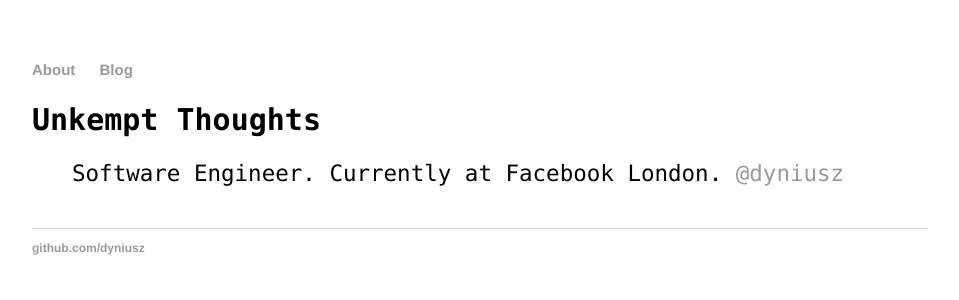
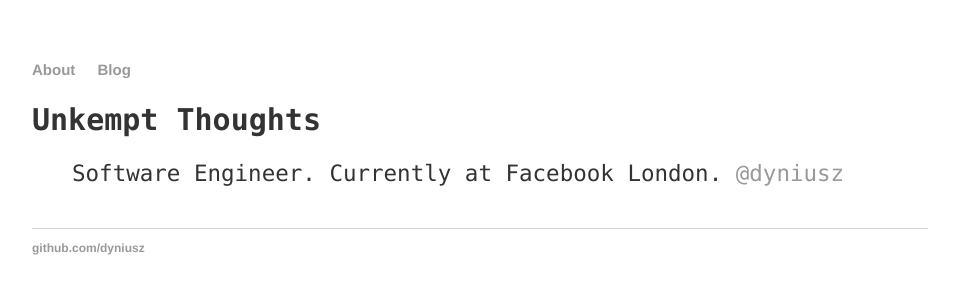
Before and after one commit to dyniusz/dyniusz.github.io-old, a Jekyll site: the page built from about/index.html, in a window 1280 px wide. Shown: the top 300 px of the page, without its empty margins (160-1119 px from the left). Built offline with Jekyll 4.4.1, drawn with Linux system fonts in a browser that asks for light colours.

Commit message:
Update main.css

```diff
--- a/css/main.css
+++ b/css/main.css
@@ -4,6 +4,7 @@ body {
   font-family: "SFMono-Regular", Consolas, "Liberation Mono";
   font-size: 15px;
   line-height: 1.3;
+  color: #333;
 }
 nav ul, footer ul {
     font-family:'Helvetica', 'Arial', 'Sans-Serif';
@@ -11,9 +12,10 @@ nav ul, footer ul {
     list-style: none;
     font-weight: bold;
 }
+
 nav ul li, footer ul li {
     display: inline;
-    margin-right: 20px;
+    margin-right: 18px;
 }
 a {
     text-decoration: none;
@@ -27,7 +29,7 @@ hr {
   margin: 20px 0 25px 0;
   text-align: center;
   letter-spacing: 3px;
-  font-size: 20px;
+  font-size: 18px;
   color: #ddd;
   border: none;
 }
```
